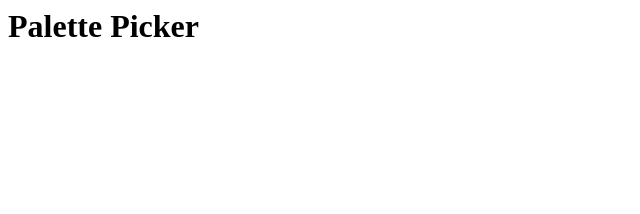
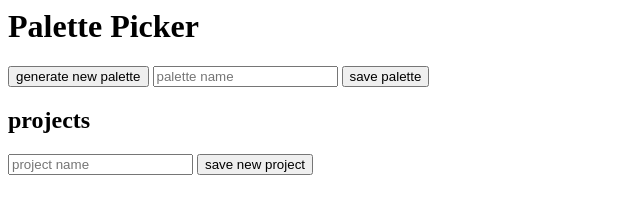
Before and after one commit to NikBorn/mod4-Palette-Picker, a website: page public/index.html in a window 1280 px wide. Shown: the whole page, without its empty margins (0-640 px from the left). Drawn offline with Linux system fonts and the light colour scheme.

Commit message:
add initial html

```diff
--- a/public/index.html
+++ b/public/index.html
@@ -1,11 +1,36 @@
 <html lang="en">
+
 <head>
   <meta charset="UTF-8">
   <meta name="viewport" content="width=device-width, initial-scale=1.0">
   <meta http-equiv="X-UA-Compatible" content="ie=edge">
   <title>Palette Picker</title>
 </head>
+
 <body>
-  <h1>Palette Picker</h1>
+  <main>
+    <header>
+      <h1>Palette Picker</h1>
+    </header>
+    <article class='main-palette'>
+      <div class='color1 colorbox'></div>
+      <div class='color2 colorbox'></div>
+      <div class='color3 colorbox'></div>
+      <div class='color4 colorbox'></div>
+      <div class='color5 colorbox'></div>
+    </article>
+    <button class='create-palette-button'>generate new palette</button>
+    <input type='text' placeholder='palette name'>
+    <button>save palette</button>
+  </main>
+
+  <aside>
+    <h2>
+      projects
+    </h2>
+    <input type='text' placeholder='project name'>
+    <button>save new project</button>
+  </aside>
 </body>
+
 </html>
```
